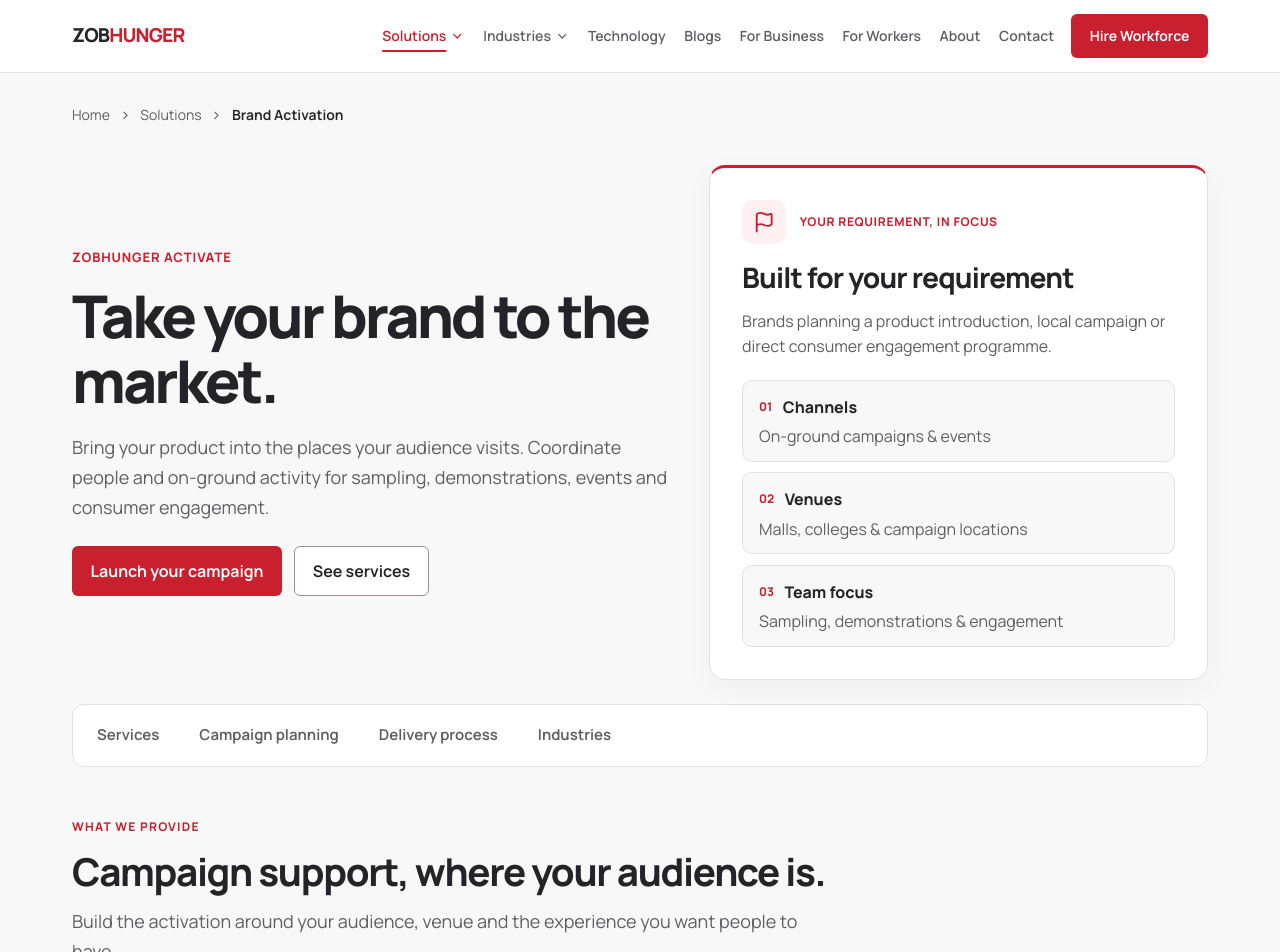
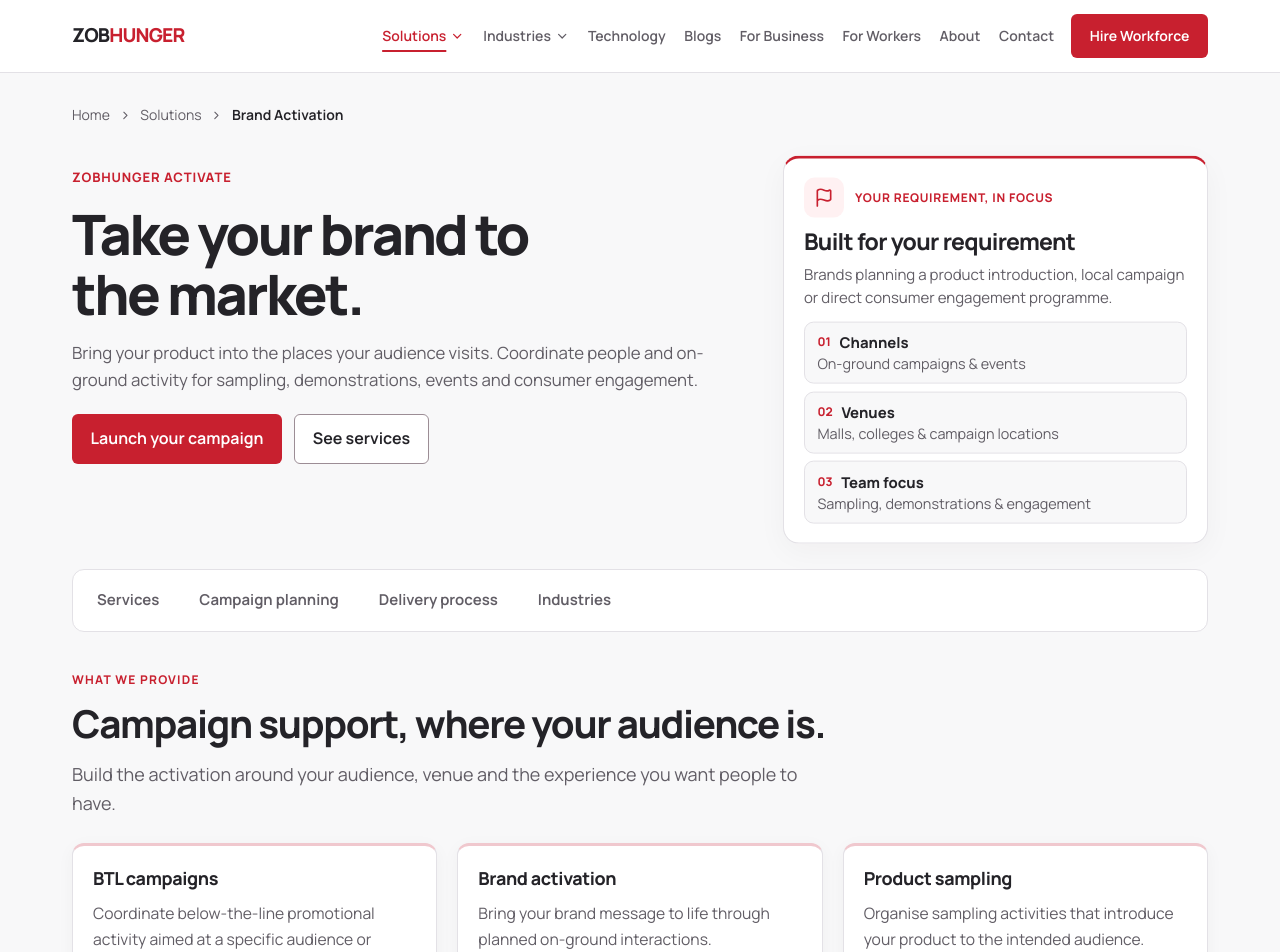
Before and after one commit to Aayush20253534/ZOBHUNGER, a Next.js app in the folder client/: page /brand-activation in a window 1280 px wide. Shown: the top 952 px of the page. Built offline with nearby package versions, Linux system fonts and the light colour scheme.

Commit message:
fix: improve UI across solution detail pages

```diff
--- a/client/src/styles/page-layout.css
+++ b/client/src/styles/page-layout.css
@@ -984,3 +984,131 @@
     margin-top: clamp(1.75rem, 2.6vw, 2.4rem);
   }
 }
+
+/* Solution detail heroes: keep all seven service pages balanced on laptop and
+   desktop screens. The copy remains prominent, but the brief no longer grows
+   tall enough to dominate the first viewport. */
+@media (min-width: 960px) {
+  .zb-page-content .zb-solution-hero {
+    align-items: start;
+    grid-template-columns: minmax(0, 1.34fr) minmax(24rem, 0.86fr);
+    gap: clamp(2.25rem, 3.8vw, 4rem);
+    margin-top: -0.2rem;
+  }
+
+  .zb-page-content .zb-solution-hero .zb-page-heading {
+    padding-top: 0.4rem;
+  }
+
+  .zb-page-content .zb-solution-hero .zb-page-heading h1 {
+    max-width: 14ch;
+    font-size: clamp(3rem, 4.35vw, 3.9rem);
+    line-height: 1.08;
+    letter-spacing: -0.045em;
+  }
+
+  .zb-page-content .zb-solution-hero .zb-page-description {
+    max-width: 44rem;
+    margin-top: 1rem;
+    font-size: 1.05rem;
+    line-height: 1.6;
+  }
+
+  .zb-page-content .zb-solution-hero .zb-page-actions {
+    margin-top: 1.25rem;
+  }
+
+  .zb-page-content .zb-solution-hero .zb-intro-panel {
+    align-self: start;
+    justify-self: end;
+    width: 100%;
+    max-width: 34.5rem;
+    padding: 1.2rem 1.25rem;
+    transform: translateY(-0.4rem);
+  }
+
+  .zb-solution-hero .zb-intro-panel-top {
+    gap: 0.7rem;
+    margin-bottom: 0.65rem;
+  }
+
+  .zb-solution-hero .zb-icon-tile {
+    width: 2.5rem;
+    height: 2.5rem;
+  }
+
+  .zb-solution-hero .zb-icon-tile svg {
+    width: 1.25rem;
+    height: 1.25rem;
+  }
+
+  .zb-solution-hero .zb-intro-panel h2 {
+    font-size: clamp(1.4rem, 1.8vw, 1.65rem);
+    line-height: 1.18;
+  }
+
+  .zb-solution-hero .zb-intro-panel-description {
+    margin-top: 0.55rem;
+    font-size: 0.94rem;
+    line-height: 1.48;
+  }
+
+  .zb-solution-hero .zb-intro-panel dl {
+    gap: 0.45rem;
+    margin-top: 0.8rem;
+  }
+
+  .zb-solution-hero .zb-intro-panel dl > div {
+    padding: 0.58rem 0.78rem;
+  }
+
+  .zb-solution-hero .zb-intro-panel dt {
+    gap: 0.55rem;
+    font-size: 0.93rem;
+    line-height: 1.35;
+  }
+
+  .zb-solution-hero .zb-intro-panel dd {
+    margin-top: 0.12rem;
+    font-size: 0.9rem;
+    line-height: 1.4;
+  }
+
+  .zb-page-content .zb-solution-hero + .zb-solution-jump-nav {
+    margin-top: 1.15rem;
+  }
+
+  .zb-page-content .zb-solutions .zb-solution-section {
+    --zb-solution-space: clamp(2.15rem, 3vw, 3rem);
+  }
+
+  .zb-page-content .zb-solution-service-card {
+    min-height: 100%;
+    padding: 1.25rem;
+  }
+
+  .zb-page-content .zb-solution-service-card h3 {
+    font-size: 1.12rem;
+    line-height: 1.4;
+  }
+
+  .zb-page-content .zb-solution-service-card p {
+    font-size: 0.98rem;
+    line-height: 1.62;
+  }
+}
+
+@media (min-width: 960px) and (max-width: 1180px) {
+  .zb-page-content .zb-solution-hero {
+    grid-template-columns: minmax(0, 1.2fr) minmax(22rem, 0.8fr);
+    gap: 2rem;
+  }
+
+  .zb-page-content .zb-solution-hero .zb-page-heading h1 {
+    font-size: clamp(2.75rem, 4.4vw, 3.45rem);
+  }
+
+  .zb-page-content .zb-solution-hero .zb-intro-panel {
+    max-width: 32rem;
+  }
+}
```
